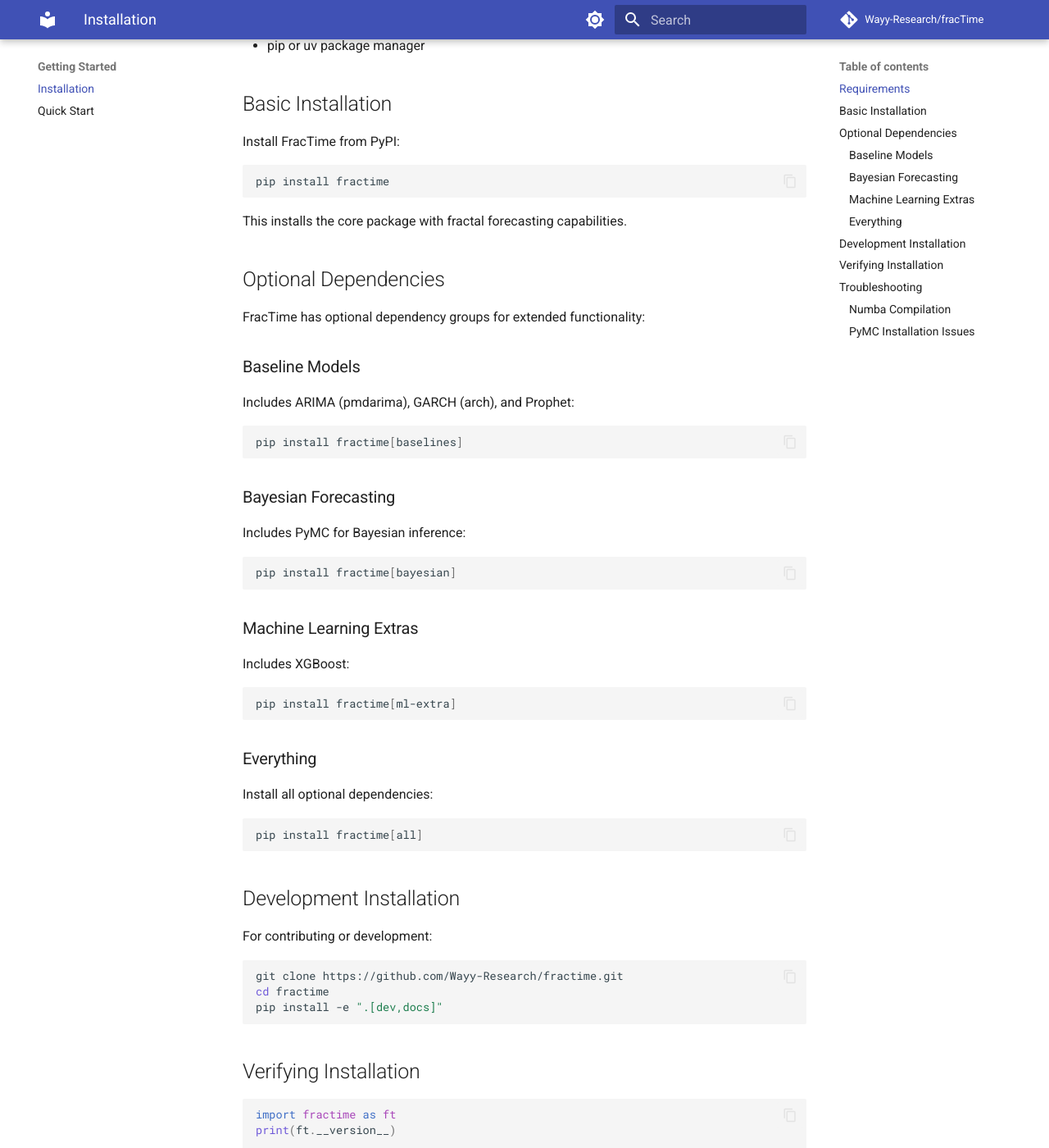
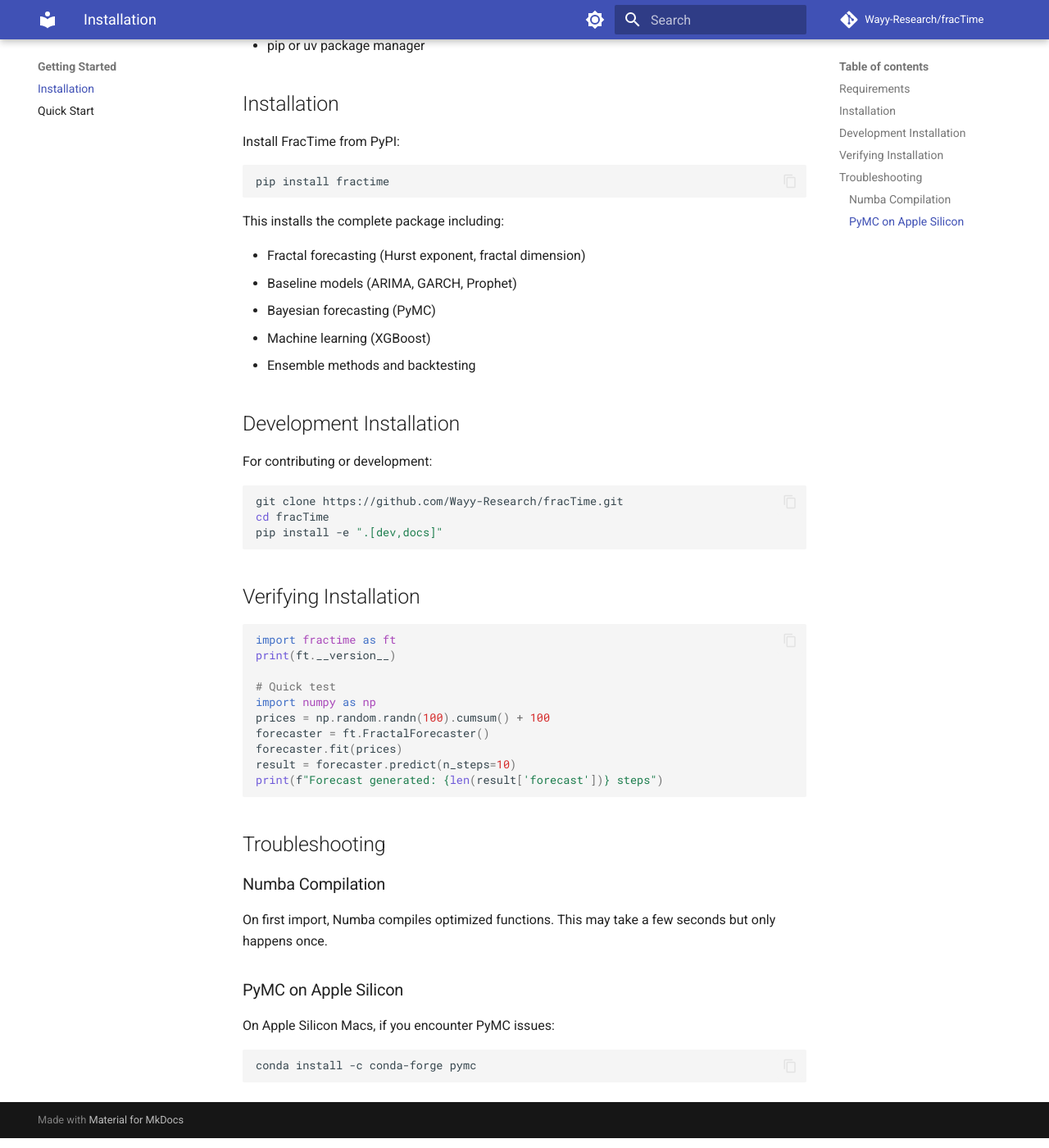
Before and after one commit to Wayy-Research/fracTime, an MkDocs documentation site: the page built from docs/getting-started/installation.md, in a window 1280 px wide and 1400 px high, scrolled down 269 px. Shown: the whole window at 82% size. Built offline with MkDocs 1.6.1 and Material for MkDocs 9.7.7, drawn with Linux system fonts in a browser that asks for light colours; comment, search, counter and statistics services are not loaded; some of the changed text lies outside the part shown.

Commit message:
Consolidate all dependencies into single pip install
- Move baselines, bayesian, and ml-extra deps to main dependencies
- Remove optional dependency groups (keep dev/docs only)
- Update README and docs to reflect single install command
- Update CI workflow to only use [dev] extra

🤖 Generated with [Claude Code](https://claude.com/claude-code)

Co-Authored-By: Claude <noreply@anthropic.com>

````diff
--- a/docs/getting-started/installation.md
+++ b/docs/getting-started/installation.md
@@ -5,7 +5,7 @@
 - Python 3.10 or higher
 - pip or uv package manager
 
-## Basic Installation
+## Installation
 
 Install FracTime from PyPI:
 
@@ -13,51 +13,21 @@ Install FracTime from PyPI:
 pip install fractime
 ```
 
-This installs the core package with fractal forecasting capabilities.
+This installs the complete package including:
 
-## Optional Dependencies
-
-FracTime has optional dependency groups for extended functionality:
-
-### Baseline Models
-
-Includes ARIMA (pmdarima), GARCH (arch), and Prophet:
-
-```bash
-pip install fractime[baselines]
-```
-
-### Bayesian Forecasting
-
-Includes PyMC for Bayesian inference:
-
-```bash
-pip install fractime[bayesian]
-```
-
-### Machine Learning Extras
-
-Includes XGBoost:
-
-```bash
-pip install fractime[ml-extra]
-```
-
-### Everything
-
-Install all optional dependencies:
-
-```bash
-pip install fractime[all]
-```
+- Fractal forecasting (Hurst exponent, fractal dimension)
+- Baseline models (ARIMA, GARCH, Prophet)
+- Bayesian forecasting (PyMC)
+- Machine learning (XGBoost)
+- Ensemble methods and backtesting
 
 ## Development Installation
 
 For contributing or development:
 
 ```bash
-git clone https://github.com/Wayy-Research/fractime.git
-cd fractime
+git clone https://github.com/Wayy-Research/fracTime.git
+cd fracTime
 pip install -e ".[dev,docs]"
 ```
 
@@ -82,15 +52,9 @@ print(f"Forecast generated: {len(result['forecast'])} steps")
 
 On first import, Numba compiles optimized functions. This may take a few seconds but only happens once.
 
-### PyMC Installation Issues
+### PyMC on Apple Silicon
 
-If you encounter issues with PyMC:
-
-```bash
-pip install pymc arviz pytensor
-```
-
-On Apple Silicon Macs, you may need:
+On Apple Silicon Macs, if you encounter PyMC issues:
 
 ```bash
 conda install -c conda-forge pymc
````
Also changed, not shown: README.md (+1 -7 lines), pyproject.toml (+11 -22 lines), 1 other file.
